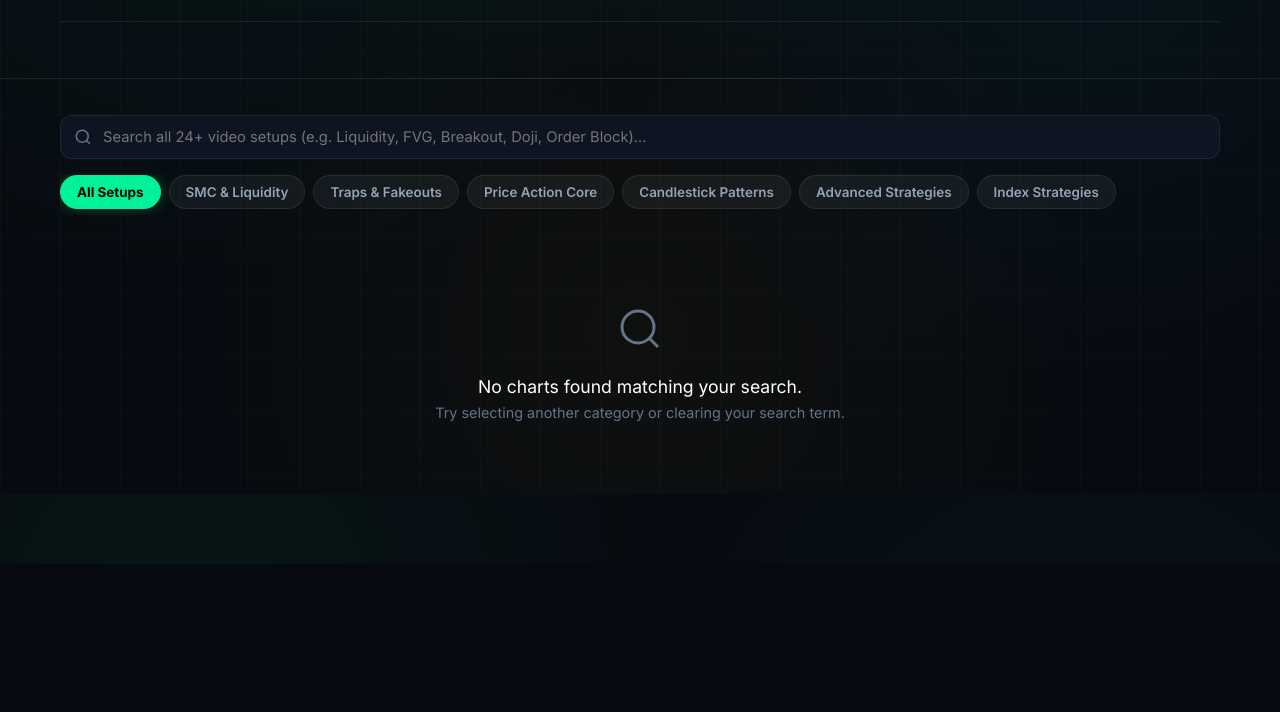
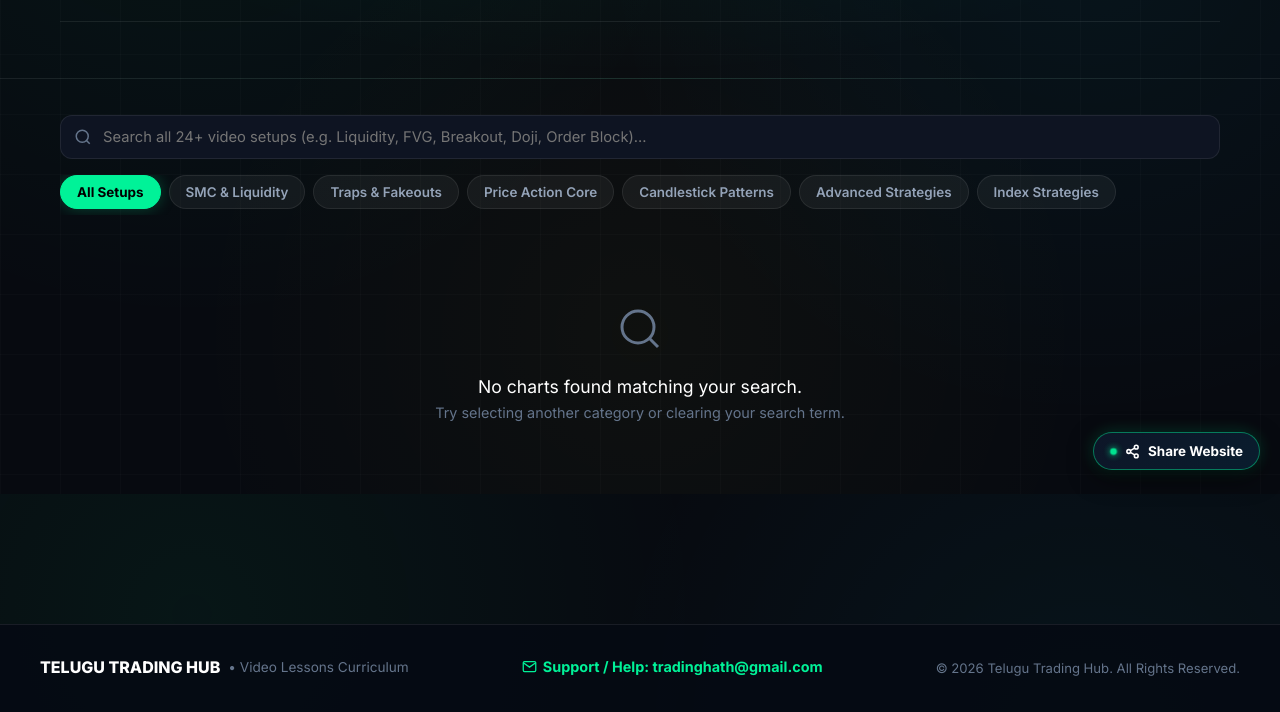
Before and after one commit to tradinghath-rgb/telugu-trading-hub, a website: page public/all-videos.html in a window 1280 px wide. Shown: the part 306-1018 px from the top of the page. Before the commit the page ends 870 px from the top, so only its background shows below. Drawn offline with Linux system fonts and the light colour scheme; no server answers.

Commit message:
fix(footer & cache): restore clean footer in all-videos and bump cache buster to v27

```diff
--- a/public/all-videos.html
+++ b/public/all-videos.html
@@ -12,7 +12,7 @@
   <link href="https://fonts.googleapis.com/css2?family=Inter:wght@400;500;600;700;800;900&family=Outfit:wght@600;700;800;900&family=Roboto+Mono:wght@500;700&display=swap" rel="stylesheet" />
 
   <!-- Stylesheet -->
-  <link rel="stylesheet" href="/css/styles.css?v=20260914_v26" />
+  <link rel="stylesheet" href="/css/styles.css?v=20260914_v27" />
   <link rel="icon" type="image/png" href="/brand-logo" />
 </head>
 <body>
@@ -353,7 +353,7 @@
   <div id="toast-container"></div>
 
   <!-- Scripts -->
-  <script src="/js/app.js?v=20260914_v26"></script>
+  <script src="/js/app.js?v=20260914_v27"></script>
 
   <!-- V22: SHARE WEBSITE SOCIAL MEDIA POPUP MODAL -->
   <div id="share-website-modal" class="modal-overlay" onclick="if (event.target === this) closeWebsiteShareModal();">
@@ -452,7 +452,31 @@
   </div>
 
 
+
+  <!-- V27: Sleek Page Footer with Support Email -->
+  <footer class="site-footer" style="margin-top: 60px; padding: 30px 20px; border-top: 1px solid rgba(255,255,255,0.08); background: rgba(6,11,20,0.95);">
+    <div style="max-width: 1200px; margin: 0 auto; display: flex; align-items: center; justify-content: space-between; flex-wrap: wrap; gap: 16px;">
+      <div style="display: flex; align-items: center; gap: 8px;">
+        <span style="font-weight: 800; color: #fff;">TELUGU TRADING HUB</span>
+        <span style="color: var(--text-muted); font-size: 0.85rem;">• Video Lessons Curriculum</span>
+      </div>
+      <div>
+        <a href="mailto:tradinghath@gmail.com?subject=Telugu%20Trading%20Hub%20-%20Trader%20Support%20Inquiry" target="_blank" rel="noopener noreferrer" onclick="redirectToGmailSupport(event)" style="color: var(--accent-green); font-weight: 700; display: inline-flex; align-items: center; gap: 6px; font-size: 0.9rem; text-decoration: none;">
+          <svg width="15" height="15" viewBox="0 0 24 24" fill="none" stroke="currentColor" stroke-width="2"><path d="M4 4h16c1.1 0 2 .9 2 2v12c0 1.1-.9 2-2 2H4c-1.1 0-2-.9-2-2V6c0-1.1.9-2 2-2z"/><polyline points="22,6 12,13 2,6"/></svg>
+          <span>Support / Help: tradinghath@gmail.com</span>
+        </a>
+      </div>
+      <div style="color: var(--text-muted); font-size: 0.82rem;">
+        © 2026 Telugu Trading Hub. All Rights Reserved.
+      </div>
+    </div>
   </footer>
 
+  <!-- Floating Corner Share Trigger (High Eye-Catching Visibility) -->
+  <button class="floating-share-trigger" onclick="openWebsiteShareModal()" title="Share Telugu Trading Hub with Fellow Traders">
+    <span class="share-pulse-dot"></span>
+    <svg width="15" height="15" viewBox="0 0 24 24" fill="none" stroke="currentColor" stroke-width="2.5"><circle cx="18" cy="5" r="3"/><circle cx="6" cy="12" r="3"/><circle cx="18" cy="19" r="3"/><line x1="8.59" y1="13.51" x2="15.42" y2="17.49"/><line x1="15.41" y1="6.51" x2="8.59" y2="10.49"/></svg>
+    <span>Share Website</span>
+  </button>
 </body>
 </html>
```
Also changed, not shown: public/all-charts.html (+2 -2 lines), public/index.html (+2 -2 lines).
